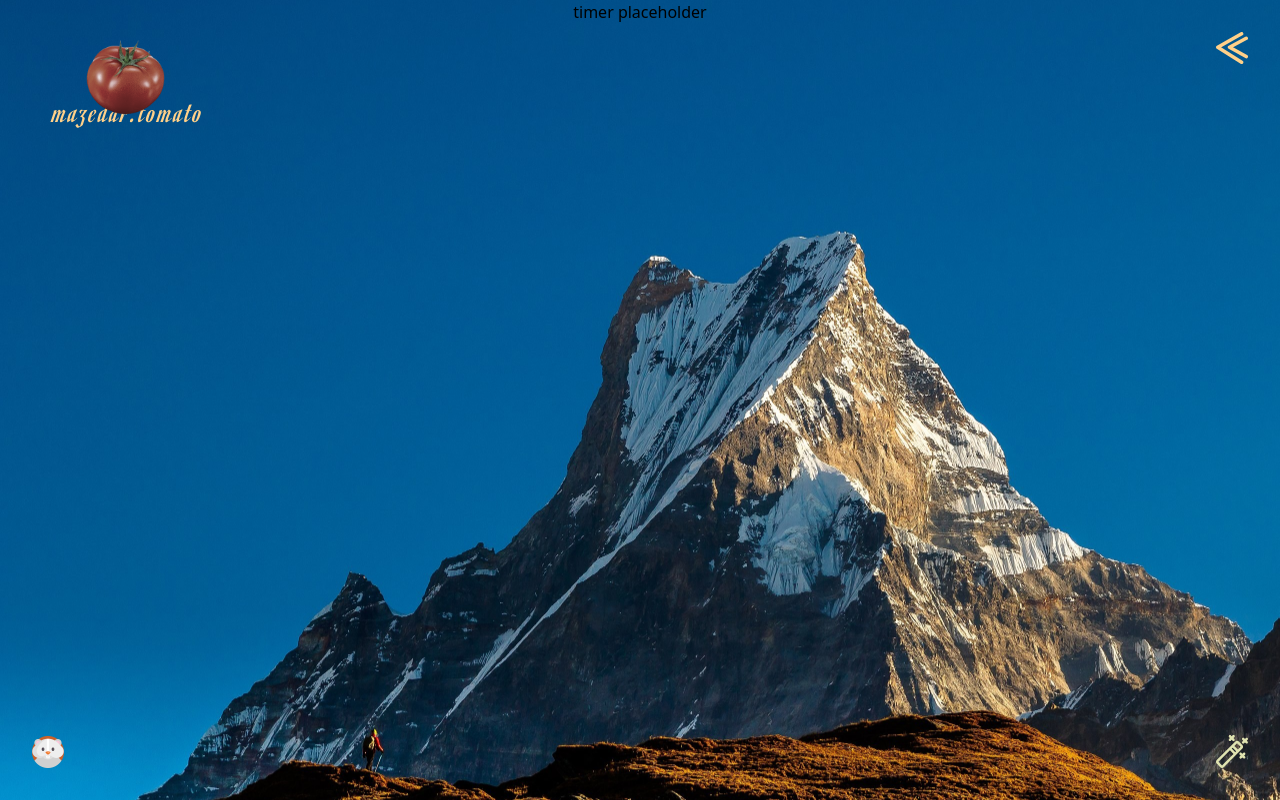
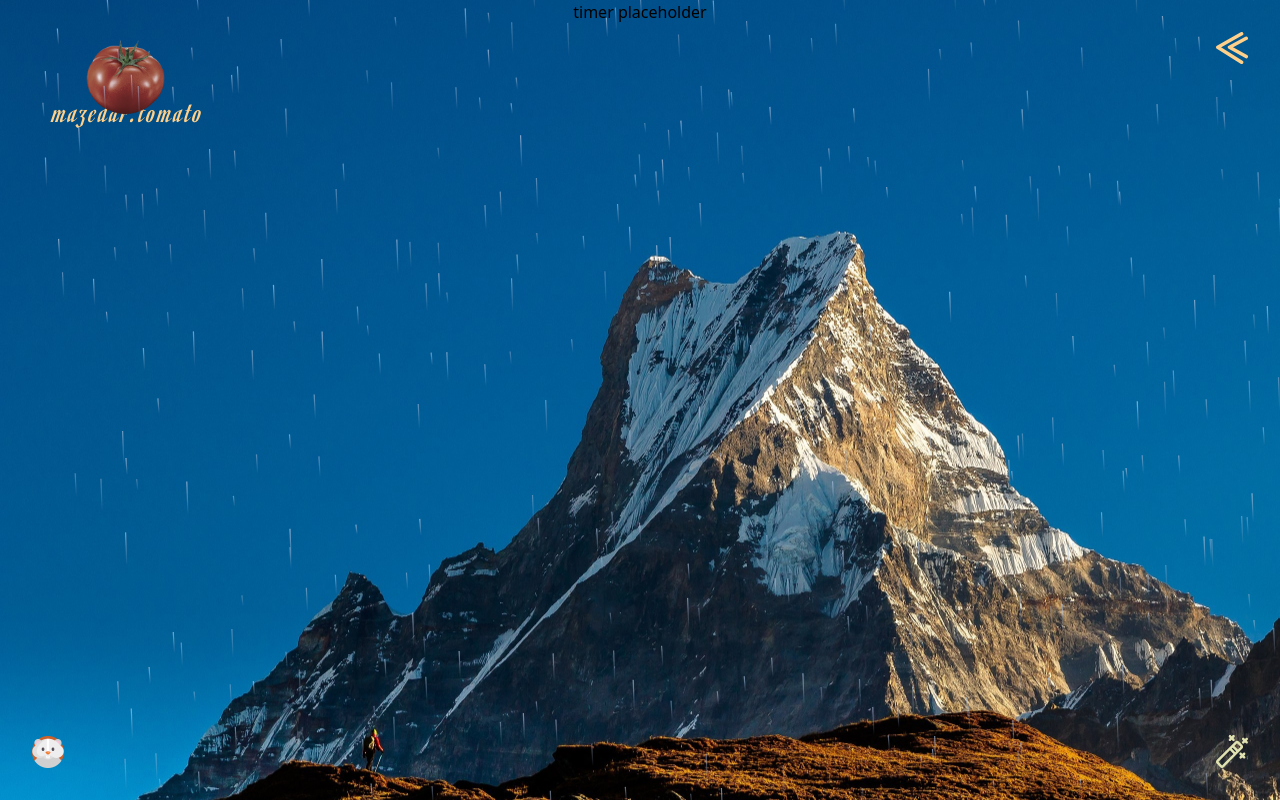
Before and after one commit to rojinatiwari/pomodoro, a React (Vite) app in the folder frontend/: page / in a window 1280 px wide. Built offline with nearby package versions, Linux system fonts and the light colour scheme.

Commit message:
pani paryo

```diff
--- a/frontend/index.html
+++ b/frontend/index.html
@@ -7,7 +7,7 @@
     <title>Pomodoro</title>
   </head>
   <body>
-    <div id="root"></div>
+     <div id="root"></div>
     <script type="module" src="/src/main.tsx"></script>
   </body>
 </html>
--- a/frontend/src/App.tsx
+++ b/frontend/src/App.tsx
@@ -7,12 +7,26 @@ import QuickTheme from './features/quick-theme/QuickTheme'
 import Profile from './features/profile/Profile'
 import Ambience from './features/ambience/Ambience'
 import Timer from './features/timer/Timer'
+import Rain from './components/background/Rain'
 
 function App() {
   const [backgroundImgUrl] = useState(machapuchhre);
 
   return (
     <>
+      <div
+        style={{
+          position: "relative",
+          width: "100vw",
+          height: "100vh",
+          overflow: "hidden",
+          backgroundColor: "#0b0c10", // nachale yo bg aauxa
+        }}
+      >
+
+        <Rain />
+
+
         <BackgroundWrapper imgUrl={backgroundImgUrl}>
           <div className="relative h-full w-full">
             <Logo />
@@ -22,8 +36,9 @@ function App() {
             <Timer />
           </div>
         </BackgroundWrapper>
+      </div>
     </>
-  )
-}
+  );
+};
 
 export default App
--- /dev/null
+++ b/frontend/src/components/background/Rain.tsx
@@ -0,0 +1,91 @@
+import { useEffect, useRef } from "react";
+
+interface RainDrop {
+  x: number;
+  y: number;
+  length: number;
+  speed: number;
+  opacity: number;
+  drift: number;
+}
+
+const Rain: React.FC = () => {
+  const canvasRef = useRef<HTMLCanvasElement | null>(null);
+
+  useEffect(() => {
+    const canvas = canvasRef.current;
+    if (!canvas) return;
+    const ctx = canvas.getContext("2d");
+    if (!ctx) return;
+
+    const resizeCanvas = () => {
+      canvas.width = window.innerWidth;
+      canvas.height = window.innerHeight;
+    };
+    resizeCanvas();
+
+    const rainDrops: RainDrop[] = [];
+    const numRain = 400;
+
+    for (let i = 0; i < numRain; i++) {
+      rainDrops.push({
+        x: Math.random() * canvas.width,
+        y: Math.random() * canvas.height,
+        length: Math.random() * 25 + 10,
+        speed: Math.random() * 8 + 4,
+        opacity: Math.random() * 0.4 + 0.4,
+        drift: Math.random() * 0.5 - 0.25,
+      });
+    }
+
+    let animationFrameId: number;
+    let wind = 1.2;
+
+    const animate = () => {
+      ctx.clearRect(0, 0, canvas.width, canvas.height);
+      for (let i = 0; i < rainDrops.length; i++) {
+        const drop = rainDrops[i];
+        ctx.beginPath();
+        const gradient = ctx.createLinearGradient(drop.x, drop.y, drop.x, drop.y + drop.length);
+        gradient.addColorStop(0, `rgba(174,194,224,${drop.opacity})`);
+        gradient.addColorStop(1, `rgba(174,194,224,0)`);
+        ctx.strokeStyle = gradient;
+        ctx.lineWidth = 1.2;
+        ctx.moveTo(drop.x, drop.y);
+        ctx.lineTo(drop.x + wind, drop.y + drop.length);
+        ctx.stroke();
+        drop.x += drop.drift + wind;
+        drop.y += drop.speed;
+        if (drop.y > canvas.height) {
+          drop.y = -20;
+          drop.x = Math.random() * canvas.width;
+        }
+      }
+      animationFrameId = requestAnimationFrame(animate);
+    };
+
+    animate();
+    window.addEventListener("resize", resizeCanvas);
+    return () => {
+      cancelAnimationFrame(animationFrameId);
+      window.removeEventListener("resize", resizeCanvas);
+    };
+  }, []);
+
+  return (
+    <canvas
+      ref={canvasRef}
+      style={{
+        position: "fixed",
+        top: 0,
+        left: 0,
+        width: "100%",
+        height: "100%",
+        zIndex: 10,
+        pointerEvents: "none", //so that it acts as an overlay
+      }}
+    />
+  );
+};
+
+export default Rain;
```
Lines whose indentation alone changed are shown as unchanged.
